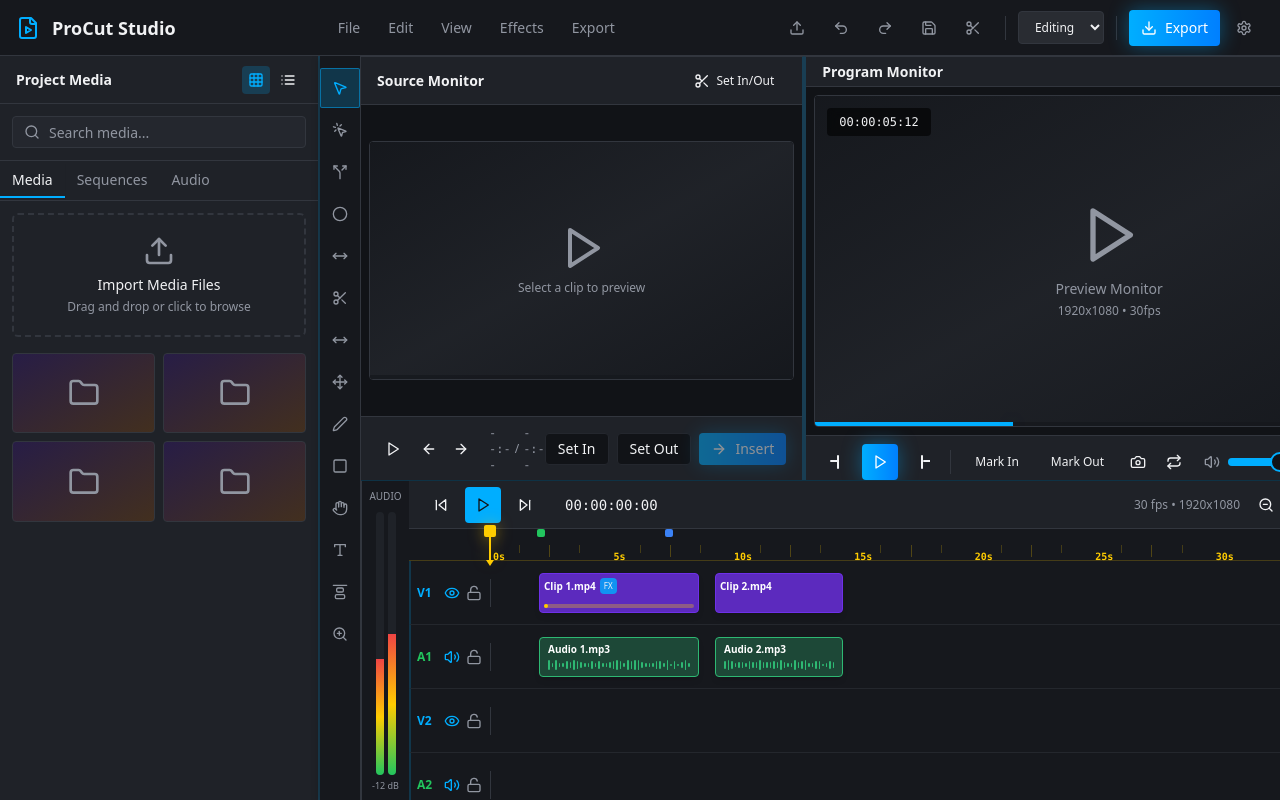
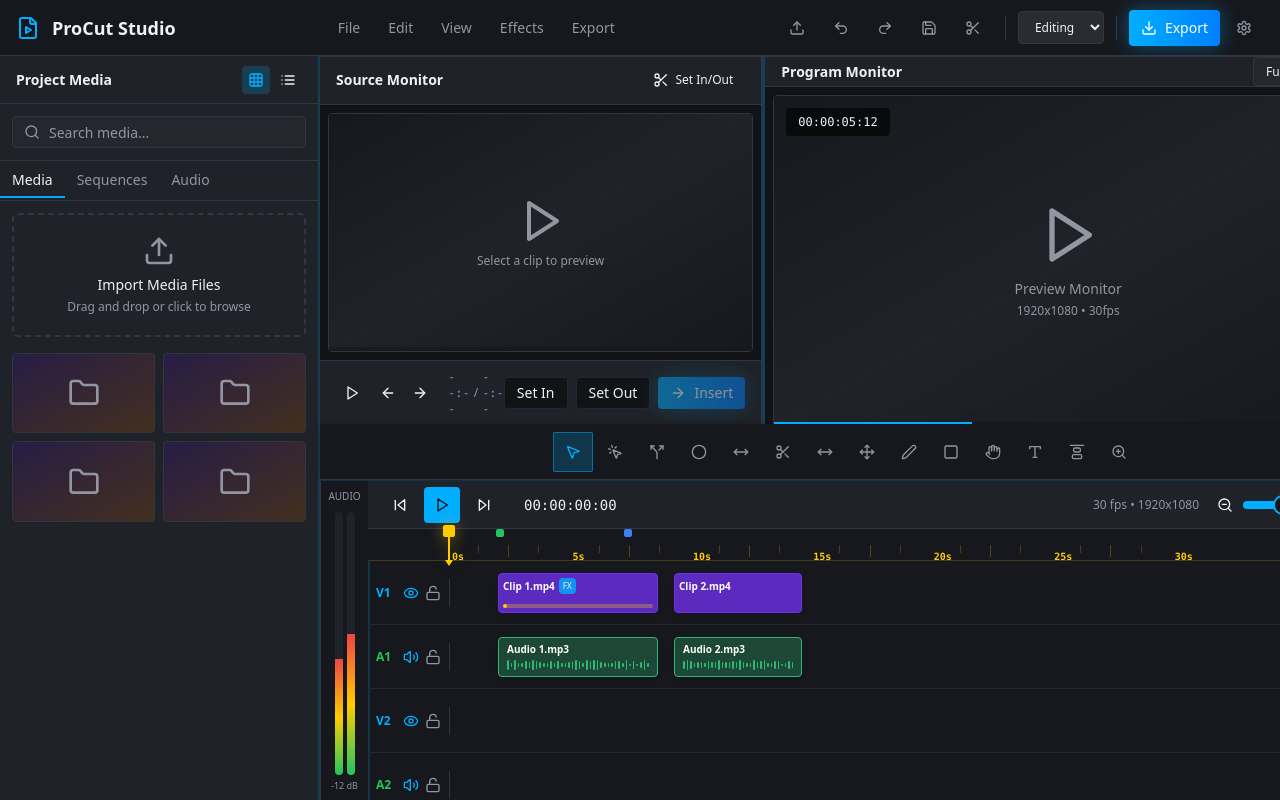
Before and after one commit to mrmaniactwo-debug/procut-studio-core, a React (Vite) app: page / in a window 1280 px wide. Built offline with nearby package versions, Linux system fonts and the light colour scheme; the HTML template or start-up script is replaced by a standard one.

Commit message:
Refactor: Move editing toolbar horizontally

```diff
--- a/src/components/EditingToolsBar.tsx
+++ b/src/components/EditingToolsBar.tsx
@@ -44,7 +44,7 @@ export const EditingToolsBar = () => {
 
   return (
     <TooltipProvider>
-      <div className="w-14 bg-panel-dark border-r border-border flex flex-col items-center py-3 gap-0.5 shadow-panel">
+      <div className="h-14 bg-panel-dark border-b border-border flex items-center justify-center px-3 gap-0.5 shadow-panel">
         {tools.map((tool) => {
           const Icon = tool.icon;
           return (
@@ -63,7 +63,7 @@ export const EditingToolsBar = () => {
                   <Icon className="w-4 h-4" />
                 </Button>
               </TooltipTrigger>
-              <TooltipContent side="right">
+              <TooltipContent side="bottom">
                 <div className="flex items-center gap-2">
                   <span>{tool.label}</span>
                   <kbd className="px-1.5 py-0.5 text-xs bg-panel-dark rounded border border-border">
--- a/src/pages/Index.tsx
+++ b/src/pages/Index.tsx
@@ -16,9 +16,6 @@ const Index = () => {
           <MediaBrowser />
         </div>
 
-        {/* Editing Tools Bar */}
-        <EditingToolsBar />
-
         {/* Center & Right Section */}
         <div className="flex-1 flex flex-col">
           {/* Top Row - Monitors */}
@@ -34,6 +31,9 @@ const Index = () => {
             </div>
           </div>
 
+          {/* Editing Tools Bar - Horizontal */}
+          <EditingToolsBar />
+
           {/* Bottom - Timeline */}
           <Timeline />
         </div>
```
